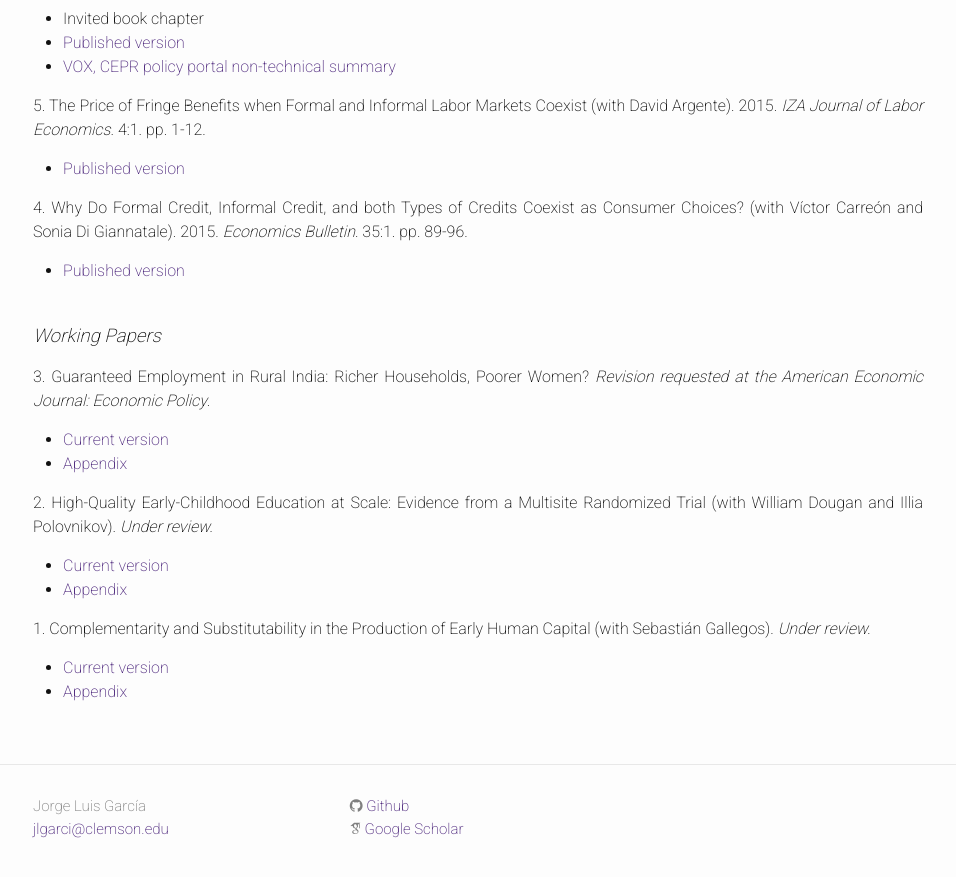
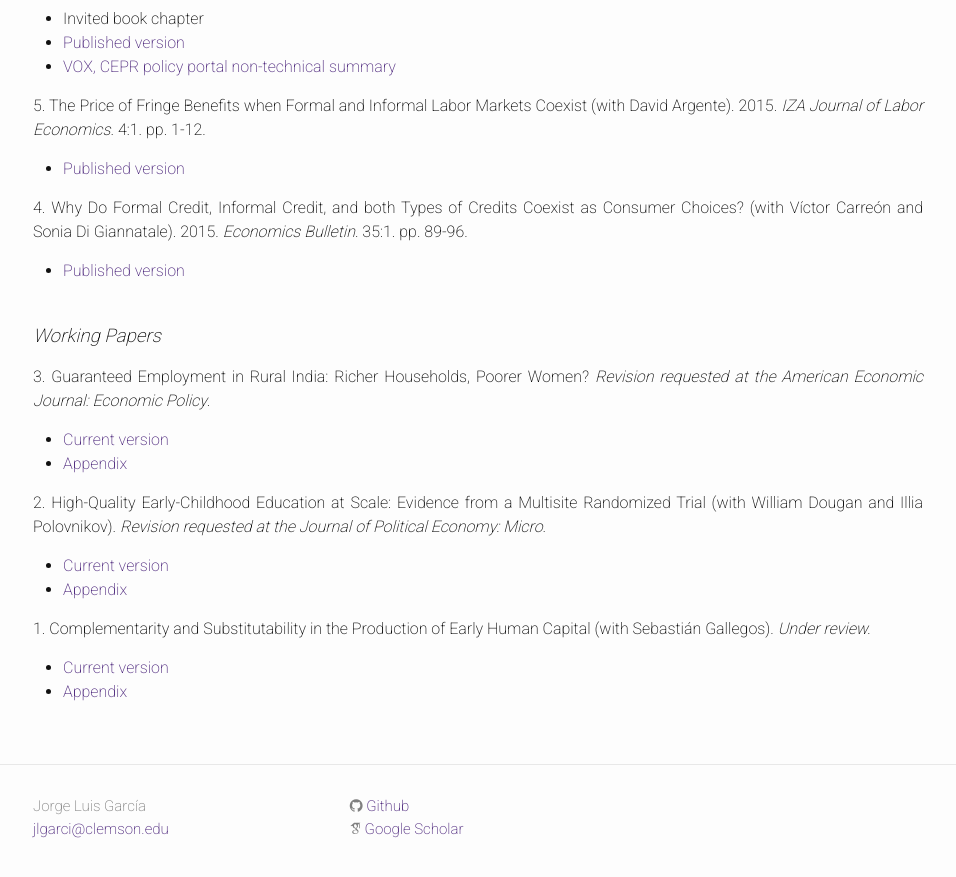
Before and after one commit to jorgelgarcia/jorgelgarcia.github.io, a Jekyll site: the page built from research.md, in a window 1280 px wide and 900 px high, scrolled down 1653 px. Shown: the top 877 px of the window, without its empty margins (162-1118 px from the left). Built offline with Jekyll 4.4.1, drawn with Linux system fonts in a browser that asks for light colours; nearby versions of some CDN libraries; some web fonts are replaced.

Commit message:
update with rr

```diff
--- a/research.md
+++ b/research.md
@@ -86,7 +86,7 @@ My research statement is <a href="https://www.dropbox.com/s/j2zh6xceq8myhmd/garc
 * [Appendix](https://www.dropbox.com/s/yo4zctf9ki5j7i7/gem_appendix_04-12-2023a_jlg.pdf?dl=0)
 <br/>
 
-2\. High-Quality Early-Childhood Education at Scale: Evidence from a Multisite Randomized Trial (with William Dougan and Illia Polovnikov). <em>Under review<em>.
+2\. High-Quality Early-Childhood Education at Scale: Evidence from a Multisite Randomized Trial (with William Dougan and Illia Polovnikov). <em>Revision requested at the Journal of Political Economy: Micro</em>.
 * [Current version](https://www.dropbox.com/scl/fi/ksau89zkcjx466jcdrf90/hqecescale_paper_2023-08-25a_jlg.pdf?rlkey=nyq5kdmgaw1t6jp63pv5ix7cb&dl=0)
 * [Appendix](https://www.dropbox.com/scl/fi/4sme0bknl9lt3ji97h8v0/hqecescale_appendix_2023-08-25a_jlg.pdf?rlkey=8bwxmst1tjd8xx3jlqmvug1yn&dl=0)
 <br/>
```
